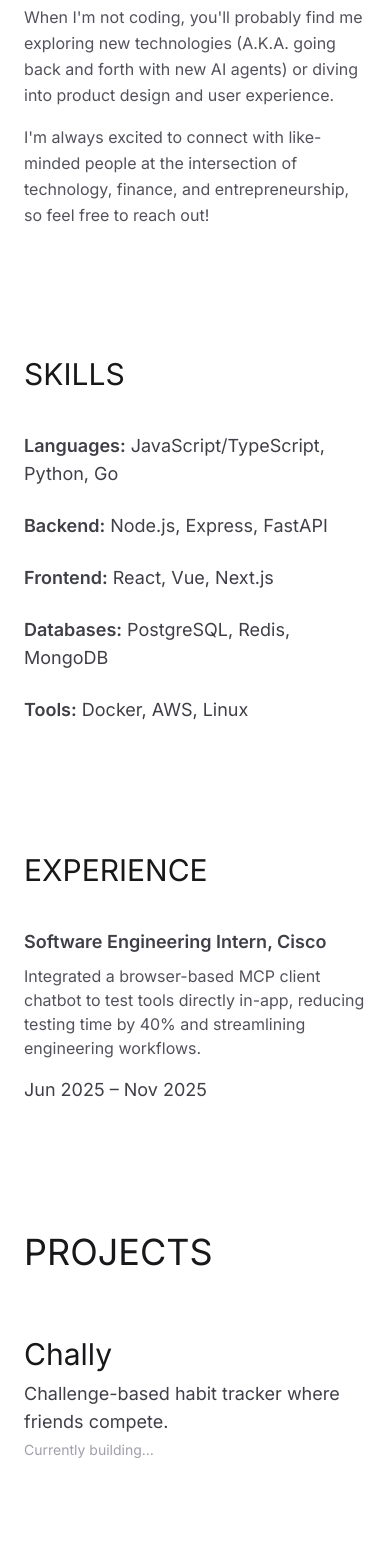
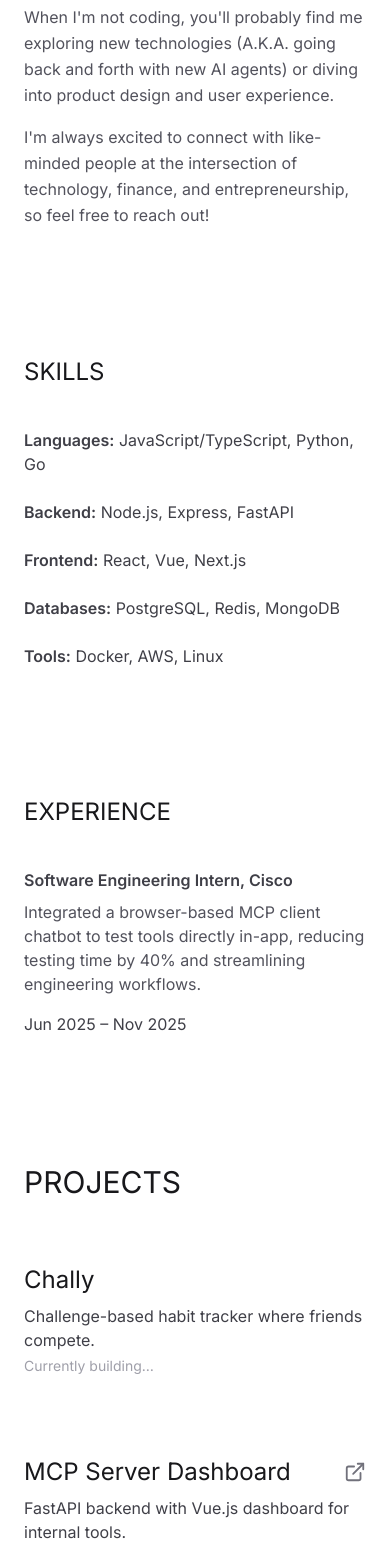
Before and after one commit to 2bTwist/portfolio, a Next.js app: page / in a window 390 px wide. Shown: the part 432-1976 px from the top of the page. Built offline with nearby package versions, Linux system fonts and the light colour scheme.

Commit message:
fix: enhance responsive design and typography across blog, experience, projects, skills, and code block components

```diff
--- a/app/blog/[slug]/page.tsx
+++ b/app/blog/[slug]/page.tsx
@@ -107,8 +107,8 @@ export default async function BlogPost({
         </div>
 
         {/* Prev/Next Navigation */}
-        <div className="flex justify-between mt-20 pt-10 border-t border-zinc-200 dark:border-zinc-800 text-sm">
-          <div className="flex-1">
+        <div className="flex flex-col sm:flex-row sm:justify-between gap-6 mt-20 pt-10 border-t border-zinc-200 dark:border-zinc-800 text-sm">
+          <div className="sm:flex-1">
             {prevPost && (
               <Link
                 href={`/blog/${prevPost.slug}`}
@@ -122,7 +122,7 @@ export default async function BlogPost({
             )}
           </div>
 
-          <div className="flex-1 text-right">
+          <div className="sm:flex-1 sm:text-right">
             {nextPost && (
               <Link
                 href={`/blog/${nextPost.slug}`}
@@ -140,7 +140,7 @@ export default async function BlogPost({
 
       {/* Comments */}
       <div id="comments" className="max-w-4xl mx-auto mt-16 pt-12 border-t border-zinc-200 dark:border-zinc-800">
-        <h2 className="text-3xl mb-6" style={{ fontFamily: "var(--font-caveat)" }}>
+        <h2 className="text-2xl sm:text-3xl mb-6" style={{ fontFamily: "var(--font-caveat)" }}>
           Comments
         </h2>
         <AuthButton />
--- a/components/CodeBlock.tsx
+++ b/components/CodeBlock.tsx
@@ -25,7 +25,7 @@ export function CodeBlock(props: any) {
         {({ style, tokens, getLineProps, getTokenProps }) => (
           <pre
             style={style}
-            className="p-4 text-sm overflow-x-auto bg-zinc-50 dark:bg-zinc-900 leading-relaxed"
+            className="p-3 sm:p-4 text-xs sm:text-sm overflow-x-auto bg-zinc-50 dark:bg-zinc-900 leading-relaxed"
           >
             {tokens.map((line, i) => {
               const { className: _, ...lineProps } = getLineProps({ line });
--- a/components/ExperienceSection.tsx
+++ b/components/ExperienceSection.tsx
@@ -4,7 +4,7 @@ export function ExperienceSection() {
   return (
     <section className="mt-32">
       <h2
-        className="text-3xl mb-10"
+        className="text-2xl sm:text-3xl mb-10"
         style={{ fontFamily: "var(--font-caveat)" }}
       >
         EXPERIENCE
@@ -19,7 +19,7 @@ export function ExperienceSection() {
             >
               {/* Left side */}
               <div className="md:col-span-2 space-y-2">
-                <p className="font-semibold text-lg">
+                <p className="font-semibold text-base sm:text-lg">
                   {role.title}, {item.company}
                 </p>
                 <p className="text-zinc-600 dark:text-zinc-400">
@@ -28,7 +28,7 @@ export function ExperienceSection() {
               </div>
 
               {/* Date */}
-              <div className="flex md:justify-end text-lg">
+              <div className="flex md:justify-end text-base sm:text-lg">
                 {role.dateRange}
               </div>
             </div>
--- a/components/MDXComponents.tsx
+++ b/components/MDXComponents.tsx
@@ -6,7 +6,14 @@ import { Mark } from "./Mark";
 export const MDXComponents = {
   pre: (props: any) => <CodeBlock {...props} />,
   img: (props: any) => (
-    <Image alt={props.alt ?? ""} width={900} height={600} {...props} />
+    <Image
+      alt={props.alt ?? ""}
+      width={900}
+      height={600}
+      className="w-full h-auto max-w-full"
+      sizes="(max-width: 768px) 100vw, (max-width: 1200px) 80vw, 900px"
+      {...props}
+    />
   ),
   Callout,
   Mark,
--- a/components/ProjectsSection.tsx
+++ b/components/ProjectsSection.tsx
@@ -5,7 +5,7 @@ export function ProjectsSection() {
   return (
     <section id="projects" className="mt-32 mb-32">
       <h2
-        className="text-4xl mb-16"
+        className="text-3xl sm:text-4xl mb-16"
         style={{ fontFamily: "var(--font-caveat)" }}
       >
         PROJECTS
@@ -15,7 +15,7 @@ export function ProjectsSection() {
         <div key={project.title} className="mb-20">
           <div className="flex items-center justify-between">
             <h3
-              className="text-3xl"
+              className="text-2xl sm:text-3xl"
               style={{ fontFamily: "var(--font-caveat)" }}
             >
               {project.title}
@@ -34,7 +34,7 @@ export function ProjectsSection() {
             )}
           </div>
 
-          <p className="mt-2 text-zinc-700 dark:text-zinc-300 text-lg">
+          <p className="mt-2 text-zinc-700 dark:text-zinc-300 text-base sm:text-lg">
             {project.summary}
           </p>
 
--- a/components/SkillsSection.tsx
+++ b/components/SkillsSection.tsx
@@ -4,13 +4,13 @@ export function SkillsSection() {
   return (
     <section className="mt-32">
       <h2
-        className="text-3xl mb-10"
+        className="text-2xl sm:text-3xl mb-10"
         style={{ fontFamily: "var(--font-caveat)" }}
       >
         SKILLS
       </h2>
 
-      <div className="text-lg text-zinc-700 dark:text-zinc-300 space-y-6">
+      <div className="text-base sm:text-lg text-zinc-700 dark:text-zinc-300 space-y-6">
         {skillGroups.map((group) => (
           <p key={group.label}>
             <strong>{group.label}:</strong> {group.items.join(", ")}
```
